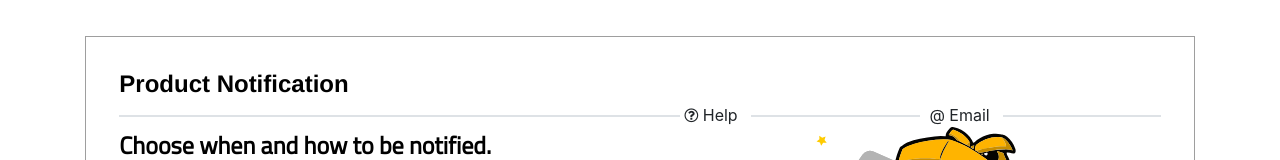
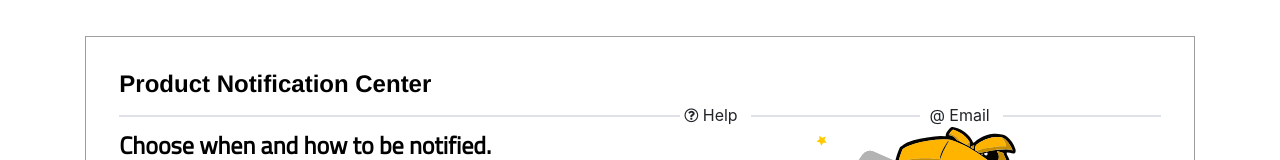
Before and after one commit to TrigenProject/TFSource, a plain HTML site: page index.html in a window 1280 px wide. Shown: the part 235-395 px from the top of the page. Drawn offline with nearby package versions, Linux system fonts and the light colour scheme; a web font is replaced by a local one.

Commit message:
Task File

```diff
--- a/index.html
+++ b/index.html
@@ -209,7 +209,7 @@
 	    <div class="main-box">
 		  	<!-- Tittle Text -->
 		  	<div>
-		  		<div class="Product-Notification">Product Notification</div>
+		  		<div class="Product-Notification">Product Notification Center</div>
 		  	</div>
 		  	<div class="border"></div>
 		  	<div class="d-flex mg-35">
```
Also changed, not shown: task.txt (added).
